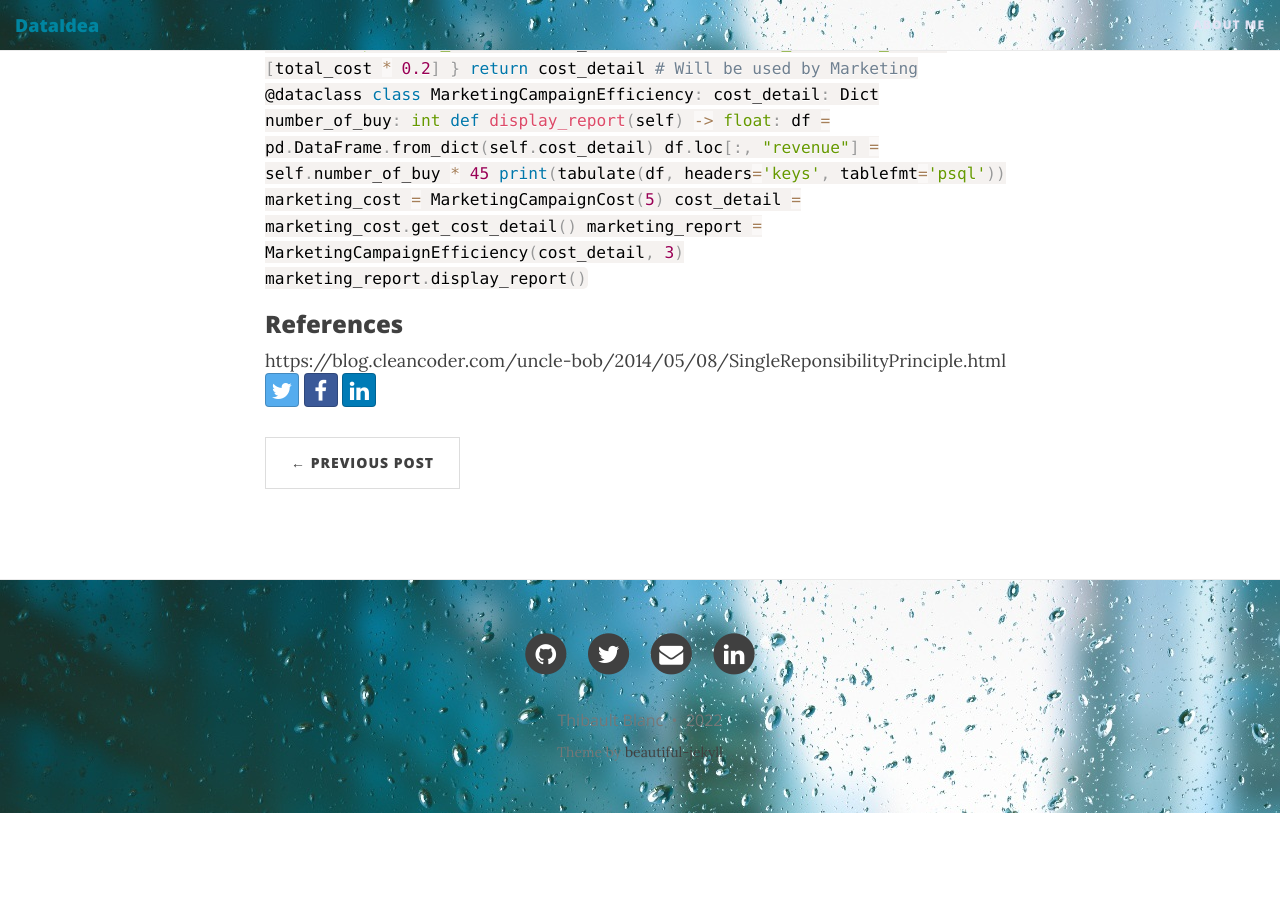
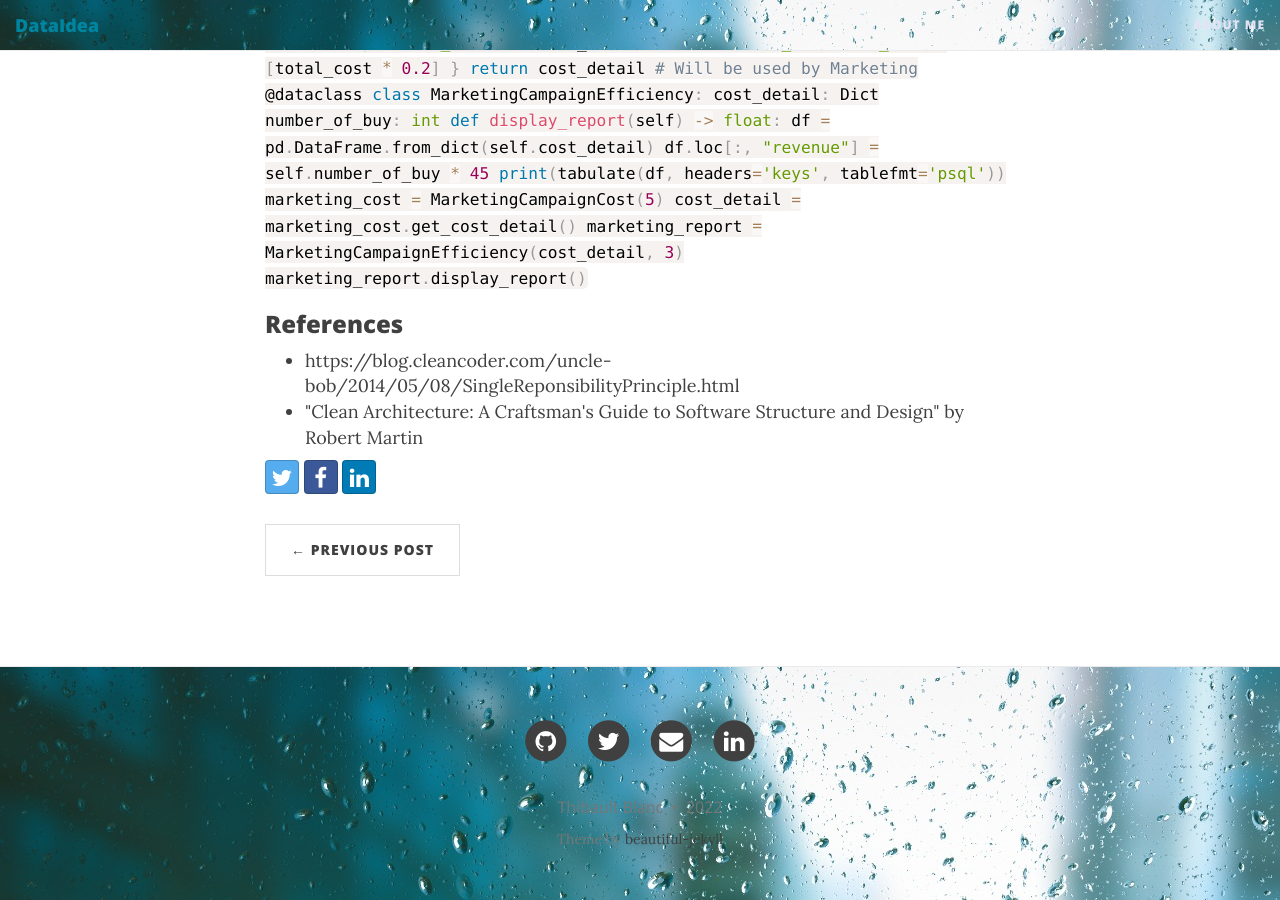
Before and after one commit to thibaultbl/thibaultbl.github.io, a Jekyll site: the page built from _posts/2022-03-28-Solid-Principles-for-data-science-part1.html, in a window 1280 px wide and 900 px high, scrolled down 1433 px. Built offline with Jekyll 4.4.1, drawn with Linux system fonts in a browser that asks for light colours; nearby versions of some CDN libraries; before the commit the page ends 2246 px from its top, so only the background shows below that.

Commit message:
Added references for SRP

```diff
--- a/_posts/2022-03-28-Solid-Principles-for-data-science-part1.html
+++ b/_posts/2022-03-28-Solid-Principles-for-data-science-part1.html
@@ -140,7 +140,13 @@ marketing_report.display_report()
 
   <h3> References </h3>
 
-  https://blog.cleancoder.com/uncle-bob/2014/05/08/SingleReponsibilityPrinciple.html
+  <ul>
+    <li>https://blog.cleancoder.com/uncle-bob/2014/05/08/SingleReponsibilityPrinciple.html</li>
+
+    <li>"Clean Architecture: A Craftsman's Guide to Software Structure and Design" by Robert Martin</li>
+
+
+  </ul>
 
 
 
```
